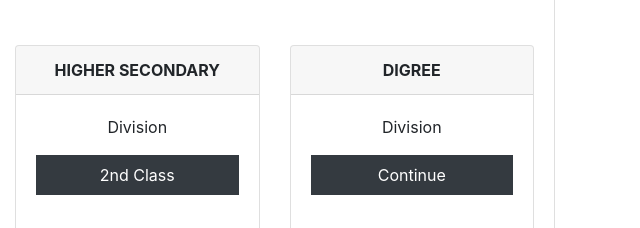
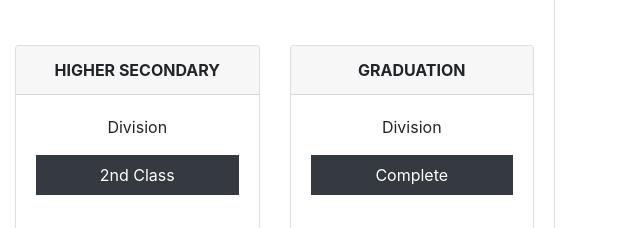
Before and after one commit to edfasenapati/itsdeepak.in, a plain HTML site: page index.html in a window 1280 px wide. Both pictures are taken after a click on the element "Resume". Shown: the part 576-804 px from the top of the page, 640-1280 px from the left. Drawn offline with nearby package versions, Linux system fonts and the light colour scheme.

Commit message:
Coding
Change some code

```diff
--- a/index.html
+++ b/index.html
@@ -24,7 +24,7 @@
 							<div class="d-flex flex-row justify-content-between align-items-center">
 								<h1 class="display-4 font-weight-bold">DIPU SENAPATI</h1>
 								<div><a href="https://www.facebook.com/profile.php?id=100061382103921"><i class="fa fa-facebook-square"></i></a></div>
-								<div><a href="https://www.instagram.com/itz_dpdee.24?r=nametag"><i class="fa fa-instagram"></i></a></div>
+								<div><a href="https://www.instagram.com/itz_dpdee.official?r=nametag"><i class="fa fa-instagram"></i></a></div>
 							</div>
 						</div>
 
@@ -110,10 +110,10 @@
     	</div>
 
         <div class="card">
-    		<div class="card-header text-uppercase font-weight-bold">DIGREE</div>
+    		<div class="card-header text-uppercase font-weight-bold">GRADUATION</div>
     		 <div class="card-body">
     		 	<p>Division</p>
-    		 	<p class="bg-dark text-white p-2"> Continue</p>
+    		 	<p class="bg-dark text-white p-2"> Complete</p>
     		 </div>
     		 <div class="card-footer">Date: 2018-2021 </div>
     	</div>
```
